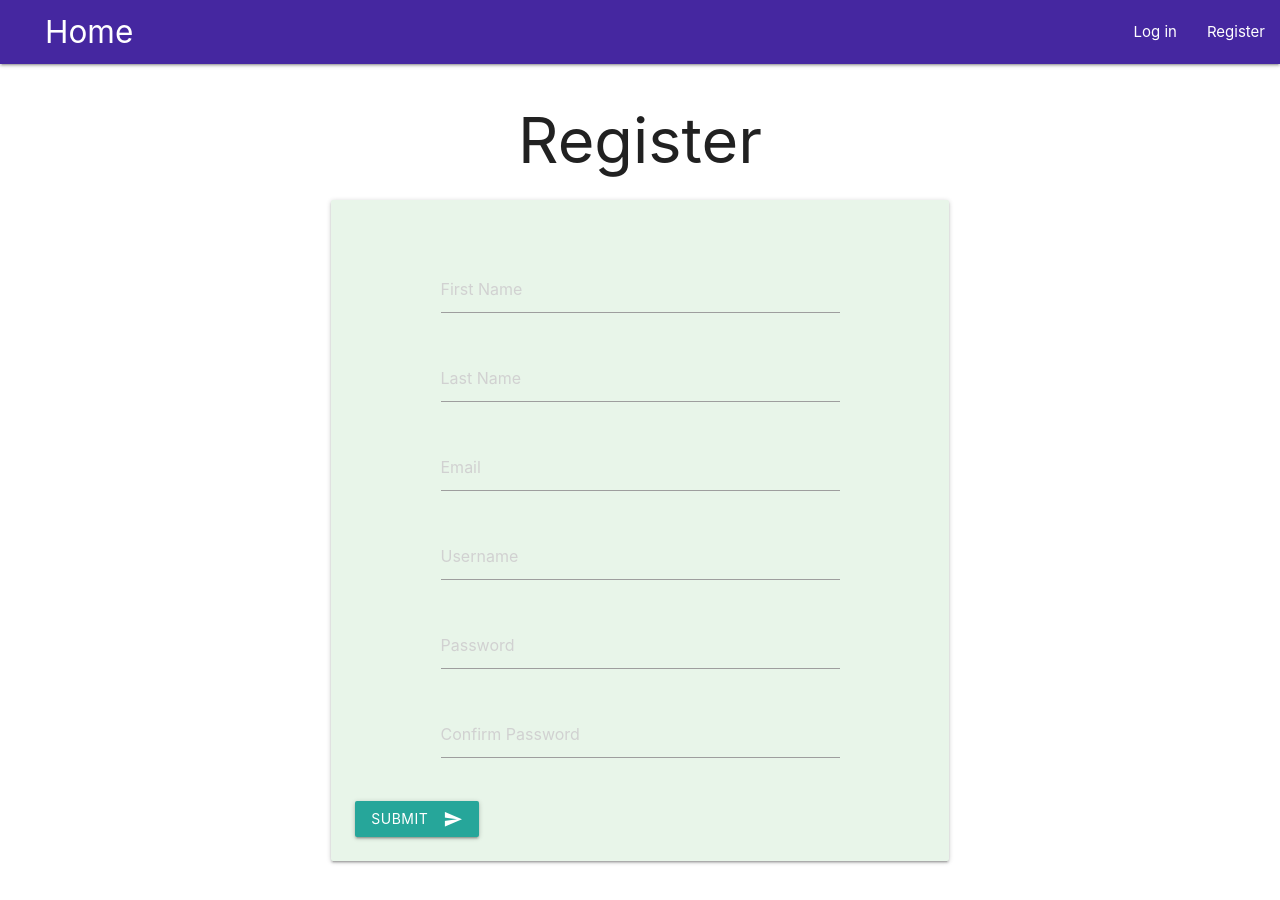
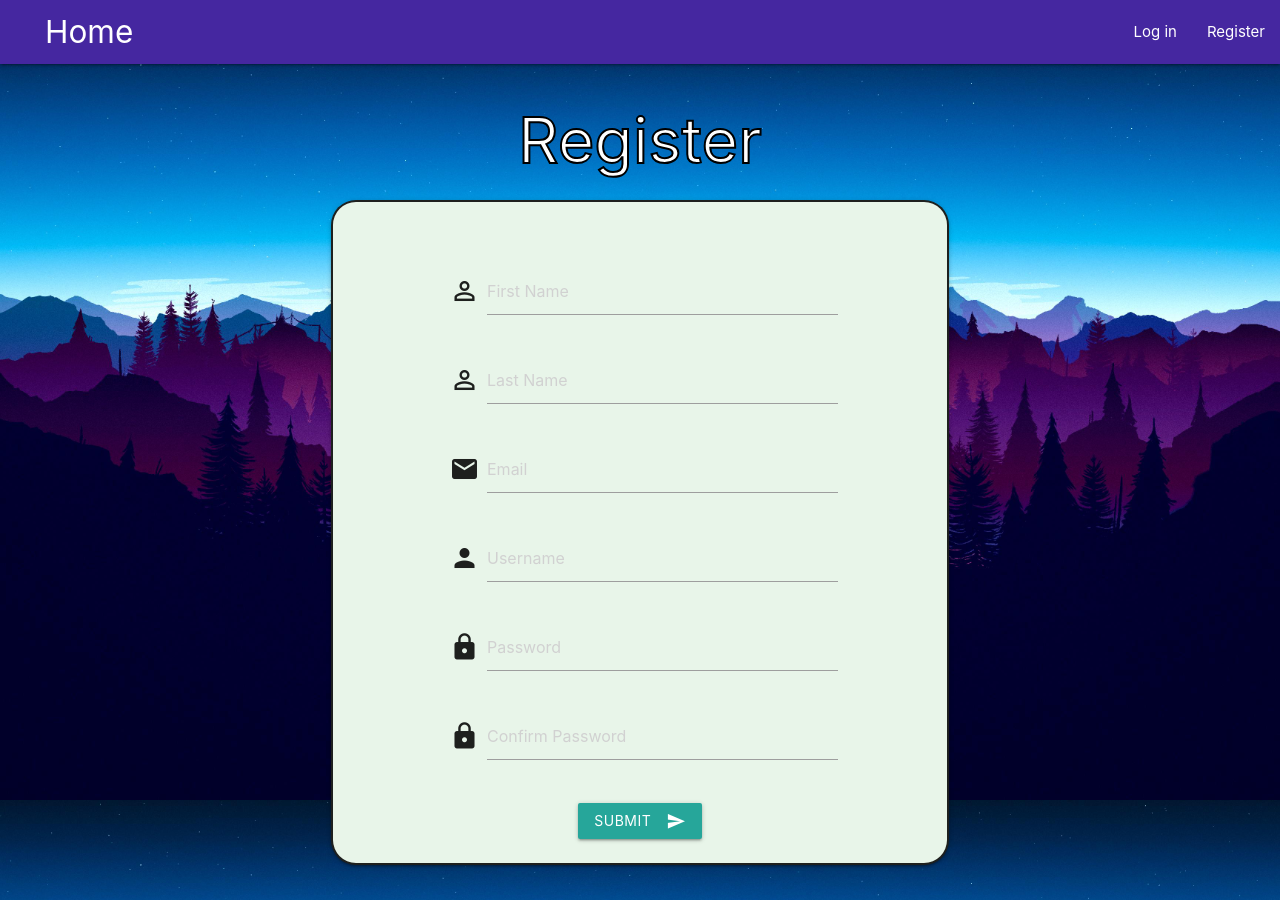
Before and after one commit to rarress/brollo, a React (Create React App) app in the folder client/: page /register in a window 1280 px wide. Built offline with nearby package versions, Linux system fonts and the light colour scheme.

Commit message:
design change to register

```diff
--- a/client/src/components/App.css
+++ b/client/src/components/App.css
@@ -2,18 +2,29 @@
   margin-left: 3rem;
 }
 
-.row .col{
+.row .col {
   float: none !important;
   margin-left: auto;
   margin-right: auto;
 }
 
-@media screen and (max-width: 600px) {
-  .responsive {
-    all: initial;
-  }
+.roundBorder {
+  border-width: 2px;
+  border-style: solid;
+  border-radius: 25px;
+}
 
-  .submitButton {
-    margin-left: 35%;
-  }
+.specialTextColor {
+  color: white;
+  -webkit-text-fill-color: white;
+  -webkit-text-stroke-width: 2px;
+  -webkit-text-stroke-color: black;
 }
+
+body {
+  background: url(/purpleForest.jpg) no-repeat center center fixed;
+  -webkit-background-size: cover;
+  -moz-background-size: cover;
+  -o-background-size: cover;
+  background-size: cover;
+}
--- a/client/src/components/Register/Field.js
+++ b/client/src/components/Register/Field.js
@@ -3,10 +3,22 @@ import { v4 as uuidv4 } from 'uuid'
 import { Row, Col, TextInput} from 'react-materialize'
 
 const Field = ({placeholder, txtInputHndler, email, password}) => {
+  const iconMap = {
+    "First Name" : "person_outline",
+    "Last Name" : "person_outline",
+    "Username" : "person",
+    "Email" : "email",
+    "Password" : "lock",
+    "Confirm Password" : "lock",
+  }
   return(
     <Row>
       <Col className="col s9">
-            <TextInput key={uuidv4} placeholder={placeholder} email={email} password={password} id={`${placeholder}`} onChange={txtInputHndler}/>
+          <TextInput key={uuidv4}
+            placeholder={placeholder} id={placeholder}
+            email={email} password={password}
+            icon={iconMap[placeholder]}
+            onChange={txtInputHndler}/>
       </Col>
     </Row>
   )
--- a/client/src/components/Register/Submit.js
+++ b/client/src/components/Register/Submit.js
@@ -70,7 +70,7 @@ const Submit = ({data, setError}) => {
     }
 
     return(
-    <Button onClick={onSubmit} node="button" type="submit" waves="light" className="submitButton">
+    <Button onClick={onSubmit} node="button" type="submit" waves="light">
         Submit
         <Icon right>
             send
--- a/client/src/components/Register/index.js
+++ b/client/src/components/Register/index.js
@@ -16,9 +16,9 @@ const Register = () => {
 
   return (
   <Row>
-    <Col className="col s6 offset-s3 responsive">
-      <h1 className="center-align"> Register </h1>
-      <CardPanel className="green lighten-5">
+    <Col className="col s6 center-align">
+      <h1 className="specialTextColor"> Register </h1>
+      <CardPanel className="green lighten-5 roundBorder">
         <ErrorMessage error={error}/>
         <Field placeholder="First Name" txtInputHndler={txtInputHndler}/>
         <Field placeholder="Last Name" txtInputHndler={txtInputHndler}/>
```
Also changed, not shown: client/public/purpleForest.jpg (added). Lines whose indentation alone changed are shown as unchanged.
